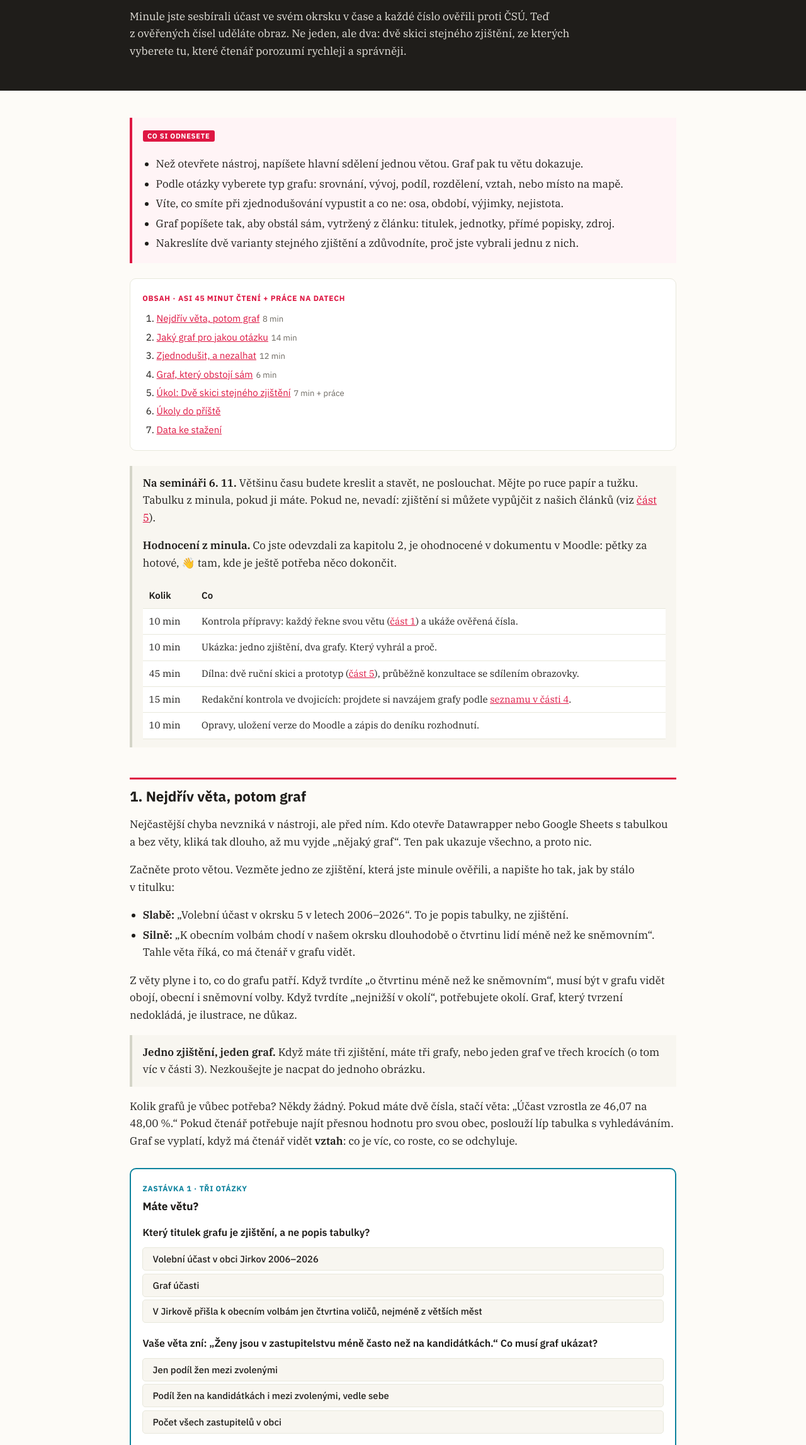
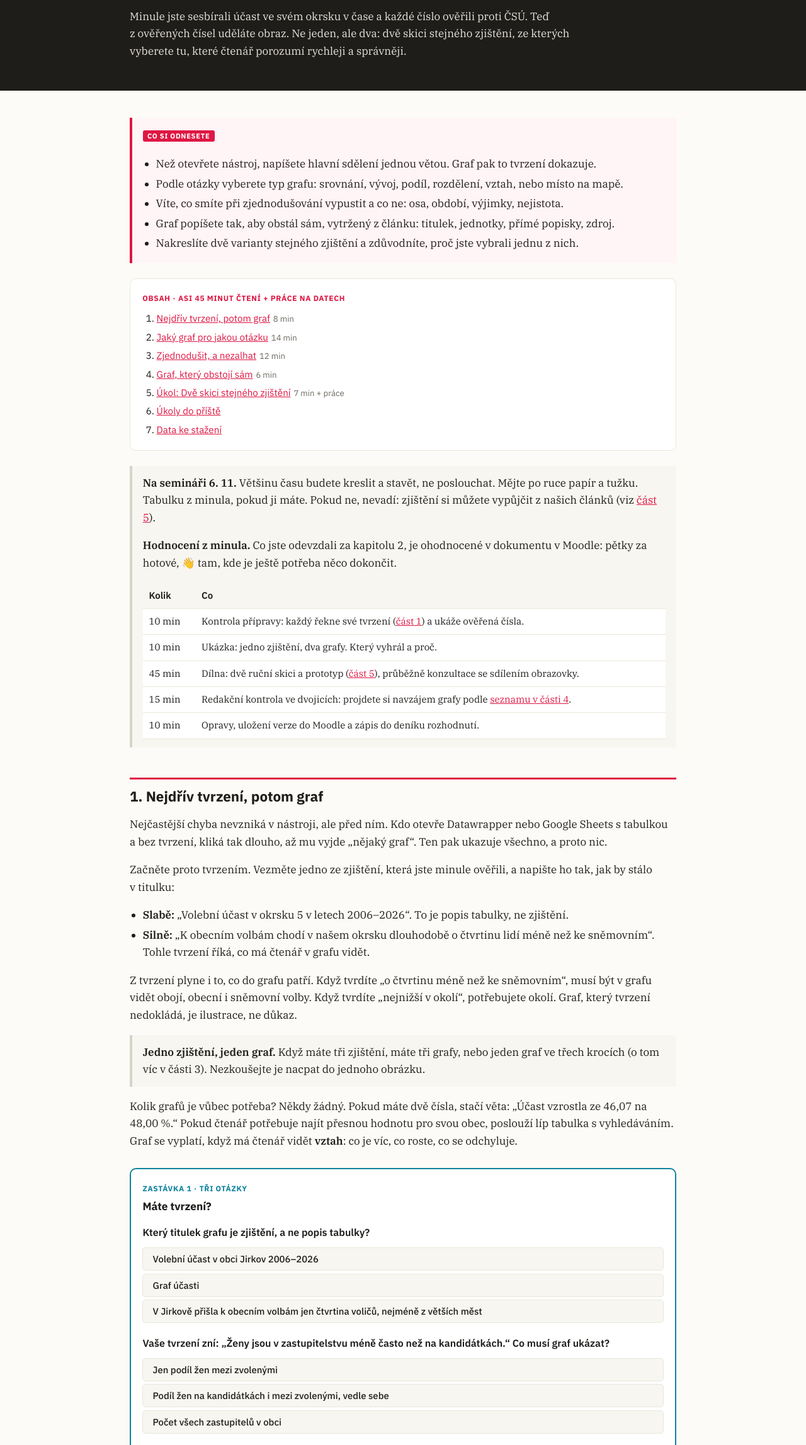
Before and after one commit to DataTimes-org/ujep, a plain HTML site: page datova-zurnalistika/kapitola-3/index.html in a window 1280 px wide. Shown: the part 219-2514 px from the top of the page at 63% size. Drawn offline with Linux system fonts and the light colour scheme.

Commit message:
Kap. 2: Mariánské Lázně – shrnutí, odkaz na náš článek, rozhodnutí soudu; kap. 3: „Nejdřív tvrzení, potom graf“
Co-Authored-By: Claude Opus 5.5 <noreply@anthropic.com>

```diff
--- a/datova-zurnalistika/kapitola-3/index.html
+++ b/datova-zurnalistika/kapitola-3/index.html
@@ -37,7 +37,7 @@
 <div class="key">
   <span class="tag">Co si odnesete</span>
   <ul>
-    <li>Než otevřete nástroj, napíšete hlavní sdělení jednou větou. Graf pak tu větu dokazuje.</li>
+    <li>Než otevřete nástroj, napíšete hlavní sdělení jednou větou. Graf pak to tvrzení dokazuje.</li>
     <li>Podle otázky vyberete typ grafu: srovnání, vývoj, podíl, rozdělení, vztah, nebo místo na mapě.</li>
     <li>Víte, co smíte při zjednodušování vypustit a&nbsp;co ne: osa, období, výjimky, nejistota.</li>
     <li>Graf popíšete tak, aby obstál sám, vytržený z&nbsp;článku: titulek, jednotky, přímé popisky, zdroj.</li>
@@ -48,7 +48,7 @@
 <nav class="toc" aria-label="Obsah kapitoly">
   <span class="lbl">Obsah · asi 45 minut čtení + práce na datech</span>
   <ol>
-    <li><a href="#veta">Nejdřív věta, potom graf</a><span class="t">8 min</span></li>
+    <li><a href="#veta">Nejdřív tvrzení, potom graf</a><span class="t">8 min</span></li>
     <li><a href="#typ">Jaký graf pro jakou otázku</a><span class="t">14 min</span></li>
     <li><a href="#pravda">Zjednodušit, a&nbsp;nezalhat</a><span class="t">12 min</span></li>
     <li><a href="#popisky">Graf, který obstojí sám</a><span class="t">6 min</span></li>
@@ -63,7 +63,7 @@
   <p><strong>Hodnocení z&nbsp;minula.</strong> Co jste odevzdali za kapitolu 2, je ohodnocené v&nbsp;dokumentu v&nbsp;Moodle: pětky za hotové, 👋 tam, kde je ještě potřeba něco dokončit.</p>
   <div class="table-wrap"><table>
     <tr><th>Kolik</th><th>Co</th></tr>
-    <tr><td>10 min</td><td>Kontrola přípravy: každý řekne svou větu (<a href="#veta">část 1</a>) a&nbsp;ukáže ověřená čísla.</td></tr>
+    <tr><td>10 min</td><td>Kontrola přípravy: každý řekne své tvrzení (<a href="#veta">část 1</a>) a&nbsp;ukáže ověřená čísla.</td></tr>
     <tr><td>10 min</td><td>Ukázka: jedno zjištění, dva grafy. Který vyhrál a&nbsp;proč.</td></tr>
     <tr><td>45 min</td><td>Dílna: dvě ruční skici a&nbsp;prototyp (<a href="#skici">část 5</a>), průběžně konzultace se sdílením obrazovky.</td></tr>
     <tr><td>15 min</td><td>Redakční kontrola ve dvojicích: projdete si navzájem grafy podle <a href="#popisky">seznamu v&nbsp;části 4</a>.</td></tr>
@@ -72,15 +72,15 @@
 </div>
 
 <!-- ============ 1 ============ -->
-<h2 id="veta">1. Nejdřív věta, potom graf</h2>
+<h2 id="veta">1. Nejdřív tvrzení, potom graf</h2>
 
-<p>Nejčastější chyba nevzniká v&nbsp;nástroji, ale před ním. Kdo otevře Datawrapper nebo Google Sheets s&nbsp;tabulkou a&nbsp;bez věty, kliká tak dlouho, až mu vyjde „nějaký graf“. Ten pak ukazuje všechno, a&nbsp;proto nic.</p>
-<p>Začněte proto větou. Vezměte jedno ze zjištění, která jste minule ověřili, a&nbsp;napište ho tak, jak by stálo v&nbsp;titulku:</p>
+<p>Nejčastější chyba nevzniká v&nbsp;nástroji, ale před ním. Kdo otevře Datawrapper nebo Google Sheets s&nbsp;tabulkou a&nbsp;bez tvrzení, kliká tak dlouho, až mu vyjde „nějaký graf“. Ten pak ukazuje všechno, a&nbsp;proto nic.</p>
+<p>Začněte proto tvrzením. Vezměte jedno ze zjištění, která jste minule ověřili, a&nbsp;napište ho tak, jak by stálo v&nbsp;titulku:</p>
 <ul>
   <li><strong>Slabě:</strong> „Volební účast v&nbsp;okrsku 5 v&nbsp;letech 2006–2026“. To je popis tabulky, ne zjištění.</li>
-  <li><strong>Silně:</strong> „K&nbsp;obecním volbám chodí v&nbsp;našem okrsku dlouhodobě o&nbsp;čtvrtinu lidí méně než ke sněmovním“. Tahle věta říká, co má čtenář v&nbsp;grafu vidět.</li>
+  <li><strong>Silně:</strong> „K&nbsp;obecním volbám chodí v&nbsp;našem okrsku dlouhodobě o&nbsp;čtvrtinu lidí méně než ke sněmovním“. Tohle tvrzení říká, co má čtenář v&nbsp;grafu vidět.</li>
 </ul>
-<p>Z&nbsp;věty plyne i&nbsp;to, co do grafu patří. Když tvrdíte „o&nbsp;čtvrtinu méně než ke sněmovním“, musí být v&nbsp;grafu vidět obojí, obecní i&nbsp;sněmovní volby. Když tvrdíte „nejnižší v&nbsp;okolí“, potřebujete okolí. Graf, který tvrzení nedokládá, je ilustrace, ne důkaz.</p>
+<p>Z&nbsp;tvrzení plyne i&nbsp;to, co do grafu patří. Když tvrdíte „o&nbsp;čtvrtinu méně než ke sněmovním“, musí být v&nbsp;grafu vidět obojí, obecní i&nbsp;sněmovní volby. Když tvrdíte „nejnižší v&nbsp;okolí“, potřebujete okolí. Graf, který tvrzení nedokládá, je ilustrace, ne důkaz.</p>
 
 <div class="box">
   <p><strong>Jedno zjištění, jeden graf.</strong> Když máte tři zjištění, máte tři grafy, nebo jeden graf ve třech krocích (o&nbsp;tom víc v&nbsp;části 3). Nezkoušejte je nacpat do jednoho obrázku.</p>
@@ -90,16 +90,16 @@
 
 <section class="quiz" aria-labelledby="z1">
   <span class="lbl">Zastávka 1 · tři otázky</span>
-  <h3 id="z1">Máte větu?</h3>
+  <h3 id="z1">Máte tvrzení?</h3>
   <fieldset class="qq" data-answer="2">
     <legend>Který titulek grafu je zjištění, a&nbsp;ne popis tabulky?</legend>
     <button>Volební účast v&nbsp;obci Jirkov 2006–2026</button>
     <button>Graf účasti</button>
     <button>V&nbsp;Jirkově přišla k&nbsp;obecním volbám jen čtvrtina voličů, nejméně z&nbsp;větších měst</button>
-    <p class="why">Titulek-zjištění říká, co má čtenář v&nbsp;grafu vidět. <a href="#veta">Nejdřív věta</a>.</p>
+    <p class="why">Titulek-zjištění říká, co má čtenář v&nbsp;grafu vidět. <a href="#veta">Nejdřív tvrzení</a>.</p>
   </fieldset>
   <fieldset class="qq" data-answer="1">
-    <legend>Vaše věta zní: „Ženy jsou v&nbsp;zastupitelstvu méně často než na kandidátkách.“ Co musí graf ukázat?</legend>
+    <legend>Vaše tvrzení zní: „Ženy jsou v&nbsp;zastupitelstvu méně často než na kandidátkách.“ Co musí graf ukázat?</legend>
     <button>Jen podíl žen mezi zvolenými</button>
     <button>Podíl žen na kandidátkách i&nbsp;mezi zvolenými, vedle sebe</button>
     <button>Počet všech zastupitelů v&nbsp;obci</button>
@@ -165,7 +165,7 @@
 </div>
 <p class="sub">Vymyšlený okrsek, čísla jsou jen pro ukázku. Popisky jsou přímo u&nbsp;čar, legenda není potřeba.</p>
 
-<p>Řešení má několik podob: dvě čáry (obecní a&nbsp;sněmovní), body barevně podle druhu voleb bez spojnic, nebo dva malé grafy pod sebou se stejnou osou. Kterou zvolíte, záleží na vaší větě. Právě to je materiál pro dvě skici v&nbsp;<a href="#skici">části 5</a>.</p>
+<p>Řešení má několik podob: dvě čáry (obecní a&nbsp;sněmovní), body barevně podle druhu voleb bez spojnic, nebo dva malé grafy pod sebou se stejnou osou. Kterou zvolíte, záleží na vašem tvrzení. Právě to je materiál pro dvě skici v&nbsp;<a href="#skici">části 5</a>.</p>
 
 <div class="deep">
   <span class="tag">Čtěte</span>
@@ -206,7 +206,7 @@
 
 <h3>Co smíte vypustit</h3>
 <ul>
-  <li>kategorie, které k&nbsp;větě nic nepřidají (malé kandidátky lze sloučit do „ostatní“, když to v&nbsp;grafu napíšete),</li>
+  <li>kategorie, které k&nbsp;tvrzení nic nepřidají (malé kandidátky lze sloučit do „ostatní“, když to v&nbsp;grafu napíšete),</li>
   <li>desetinná místa, která čtenář nepotřebuje (48,0 % místo 48,0012 %),</li>
   <li>mřížku, rámečky, stíny, 3D efekty a&nbsp;dekorace,</li>
   <li>legendu, když popíšete čáry a&nbsp;pruhy přímo.</li>
@@ -304,11 +304,11 @@
   <p>Vyberte si <strong>jedno zjištění</strong>, odkud chcete. Udělejte z&nbsp;něj <strong>dvě různé varianty grafu</strong> a&nbsp;jednu vyberte. Zjištění můžete vzít:</p>
   <ul>
     <li><strong>z&nbsp;vlastní práce z&nbsp;minula:</strong> účast ve vašem okrsku v&nbsp;čase, nebo ženy a&nbsp;muži ve vašem zastupitelstvu,</li>
-    <li><strong>z&nbsp;titulku našeho volebního článku</strong>, když vlastní data ještě nemáte: třeba <a href="https://www.mahdalova-skop.cz/clanek/volby-cr-2026-10-11-komunalni-volby-jak-volili-vasi-sousede">Jak volili vaši sousedé</a>, <a href="https://www.mahdalova-skop.cz/clanek/volby-cr-2026-10-16-ucast-2022-2026">Účast v&nbsp;komunálních volbách stoupla na 48 %</a>, <a href="https://www.mahdalova-skop.cz/clanek/volby-cr-2026-10-19-komu-patri-cesko-po-komunalnich-volbach">Nezávislí mají na radnicích tři čtvrtiny křesel</a> nebo <a href="https://www.mahdalova-skop.cz/clanek/volby-cr-2026-10-02-zeny-na-radnicich">Ženy na radnicích</a>. Vezměte titulek jako větu a&nbsp;vymyslete k&nbsp;ní jiný obraz, než jsme zvolili my.</li>
+    <li><strong>z&nbsp;titulku našeho volebního článku</strong>, když vlastní data ještě nemáte: třeba <a href="https://www.mahdalova-skop.cz/clanek/volby-cr-2026-10-11-komunalni-volby-jak-volili-vasi-sousede">Jak volili vaši sousedé</a>, <a href="https://www.mahdalova-skop.cz/clanek/volby-cr-2026-10-16-ucast-2022-2026">Účast v&nbsp;komunálních volbách stoupla na 48 %</a>, <a href="https://www.mahdalova-skop.cz/clanek/volby-cr-2026-10-19-komu-patri-cesko-po-komunalnich-volbach">Nezávislí mají na radnicích tři čtvrtiny křesel</a> nebo <a href="https://www.mahdalova-skop.cz/clanek/volby-cr-2026-10-02-zeny-na-radnicich">Ženy na radnicích</a>. Vezměte titulek jako tvrzení a&nbsp;vymyslete k&nbsp;němu jiný obraz, než jsme zvolili my.</li>
   </ul>
   <p>Inspirace, kolika způsoby jde ukázat jedno a&nbsp;totéž: Nathan Yau, <a href="https://flowingdata.com/2017/01/24/one-dataset-visualized-25-ways/">One Dataset, Visualized 25 Ways</a> (FlowingData). Stejná data, 25 obrázků, a&nbsp;každý odpovídá na trochu jinou otázku.</p>
   <ol class="steps">
-    <li><strong>Napište větu.</strong> Hlavní sdělení, které má graf dokázat. Viz <a href="#veta">část 1</a>.</li>
+    <li><strong>Napište tvrzení.</strong> Hlavní sdělení, které má graf dokázat. Viz <a href="#veta">část 1</a>.</li>
     <li><strong>Nakreslete obě skici rukou.</strong> Na papír, tužkou, za pět minut. Ruka vás nenechá ztratit se v&nbsp;nabídce nástroje a&nbsp;přemýšlíte o&nbsp;sdělení, ne o&nbsp;tlačítkách. Skici vyfoťte, patří do portfolia, i&nbsp;ta nevybraná.</li>
     <li><strong>Varianty se musí lišit v&nbsp;něčem podstatném.</strong> Ne jen barvou. Třeba dvě čáry proti dvěma malým grafům, procenta proti počtům, celé období proti posledním třem volbám.</li>
     <li><strong>Vyberte a&nbsp;zdůvodněte.</strong> Která varianta odpovídá na vaši otázku rychleji a&nbsp;správněji? Co jste vypustili a&nbsp;proč? Zůstaly vidět výjimky, měřítko a&nbsp;nejistota?</li>
@@ -347,7 +347,7 @@
   <summary>Úkoly pro kombinované studium</summary>
   <p>Výsledky vypracujte do svého tabu ve <a href="https://docs.google.com/document/d/1703SvQGwA_kmcyU5F6ka8LKkZ_LxSCmZleSrb0bHqHY/edit?tab=t.48znoq6bem8n" target="_blank" rel="noopener">sdíleném Google dokumentu</a>, který jste si založili v&nbsp;<a href="../kapitola-1/index.html#kombinovane">kapitole 1</a>.</p>
   <ol class="steps">
-    <li><strong>Napište větu.</strong> Vezměte jedno zjištění z&nbsp;<a href="../kapitola-2/index.html#kombinovane">kapitoly 2</a> a&nbsp;napište k&nbsp;němu hlavní sdělení jednou větou. <a href="#veta">Část 1</a>.</li>
+    <li><strong>Napište tvrzení.</strong> Vezměte jedno zjištění z&nbsp;<a href="../kapitola-2/index.html#kombinovane">kapitoly 2</a> a&nbsp;napište k&nbsp;němu hlavní sdělení jednou větou. <a href="#veta">Část 1</a>.</li>
     <li><strong>Nakreslete rukou dvě skici.</strong> Musí se lišit v&nbsp;něčem podstatném, ne jen barvou. Vyfoťte obě, i&nbsp;tu nevybranou. <a href="#skici">Část 5</a>.</li>
     <li><strong>Zdůvodněte výběr</strong> v&nbsp;pár větách: proč tahle varianta, co jste vypustili a&nbsp;co jste zachovali.</li>
     <li><strong>Postavte prototyp</strong> vybrané varianty v&nbsp;Datawrapperu nebo Google Sheets, s&nbsp;titulkem, popisky a&nbsp;zdrojem. Projděte ho <a href="#popisky">kontrolním seznamem v&nbsp;části 4</a>.</li>
```
Also changed, not shown: datova-zurnalistika/kapitola-2/index.html (+2 -1 lines), datova-zurnalistika/kombinovane/index.html (+1 -1 lines), index.html (+1 -1 lines).
